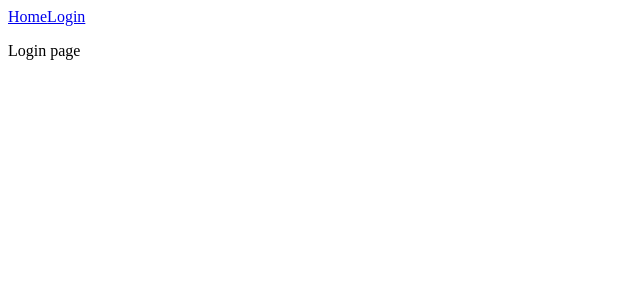
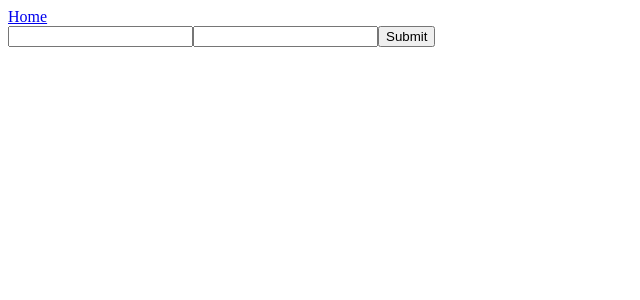
Before and after one commit to Romzik-Peperomzik/frontend-project-12, a React (Create React App) app in the folder frontend/: page /login in a window 1280 px wide. Shown: the top 300 px of the page, without its empty margins (0-640 px from the left). Built offline with nearby package versions, Linux system fonts and the light colour scheme.

Commit message:
updated fronted/src/components, added Login.jsx form and validation

```diff
--- a/frontend/src/components/App.jsx
+++ b/frontend/src/components/App.jsx
@@ -9,7 +9,6 @@ const App = () => (
     <div className="d-flex flex-column h-100">
       <nav className="shadow-sm">
         <Link className="App-link" to="/">Home</Link>
-        <Link className="App-link" to="/login">Login</Link>
       </nav>
       <Routes>
         <Route path="/" element={<Homepage />} />
--- a/frontend/src/components/Login.jsx
+++ b/frontend/src/components/Login.jsx
@@ -1,9 +1,35 @@
 import React from 'react';
+import { Formik, Field, Form } from 'formik';
+import * as Yup from 'yup';
+
+const validationSchema = Yup.object({
+  nickname: Yup.string()
+    .max(15, 'Must be 15 characters or less')
+    .required('Required'),
+  password: Yup.string()
+    .max(20, 'Must be 20 characters or less')
+    .required('Required'),
+});
 
 const Login = () => (
-  <div>
-    <p>Login page</p>
-  </div>
+  <Formik
+    initialValues={{ nickname: '', password: '' }}
+    validationSchema={validationSchema}
+    onSubmit={(values) => {
+      console.log(values);
+    }}
+  >
+    {({ errors, touched }) => (
+      <Form>
+        <Field name="nickname" />
+        {touched.nickname && errors.nickname && <div>{errors.nickname}</div>}
+        <Field name="password" />
+        {touched.password && errors.password && <div>{errors.password}</div>}
+
+        <button type="submit">Submit</button>
+      </Form>
+    )}
+  </Formik>
 );
 
 export default Login;
```
